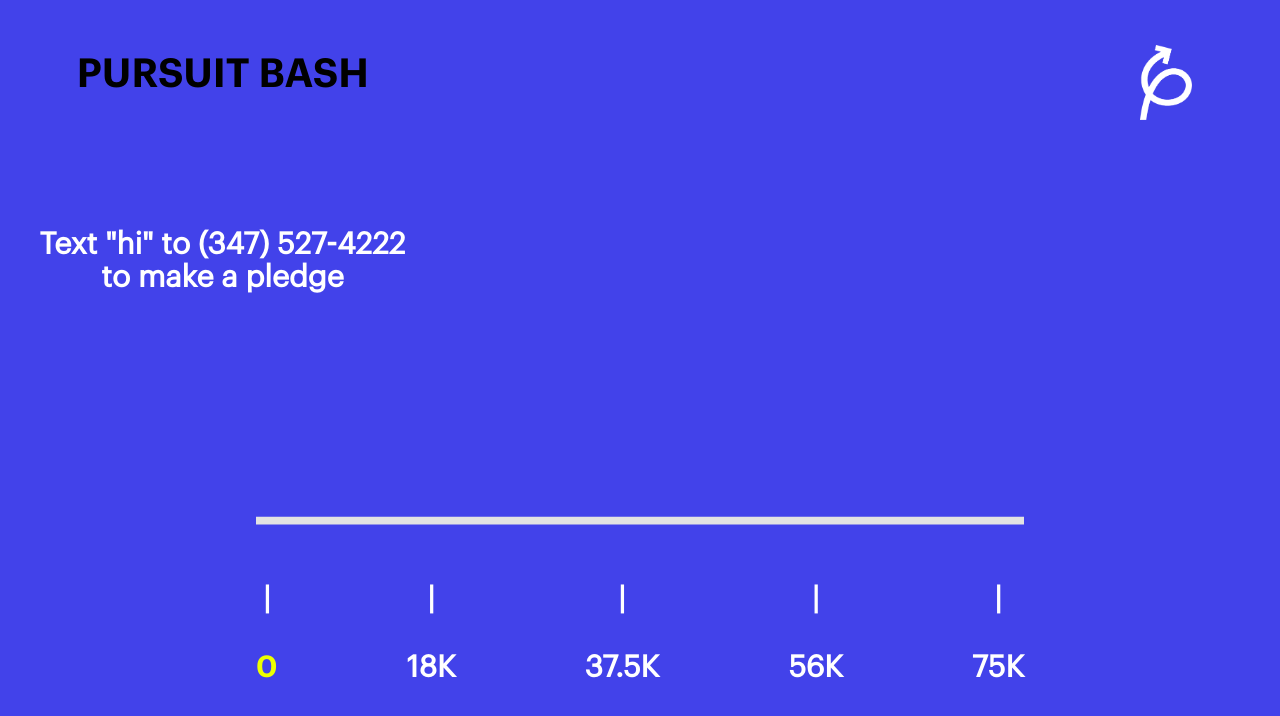
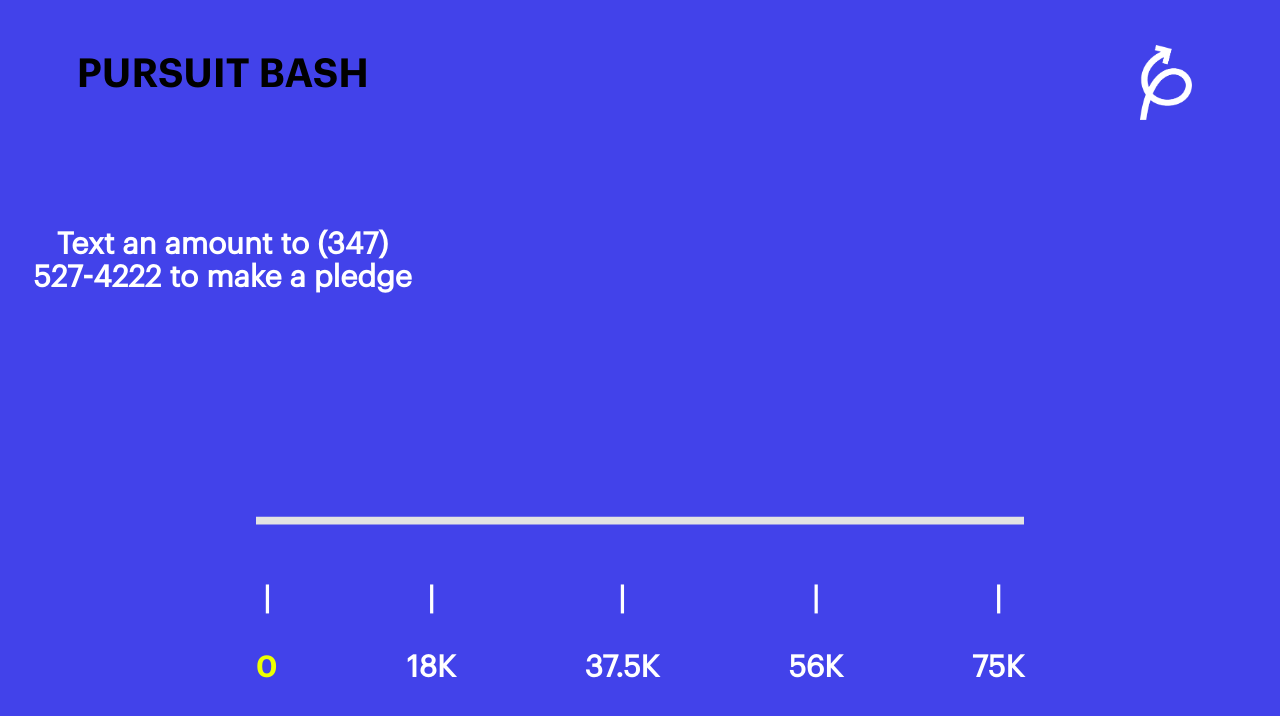
Before and after one commit to crymall/text_to_pledge, a React (Create React App) app in the folder client/: page / in a window 1280 px wide. Shown: the top 716 px of the page. Built offline with nearby package versions, Linux system fonts and the light colour scheme; no server answers.

Commit message:
adjust frontend

```diff
--- a/client/src/App.js
+++ b/client/src/App.js
@@ -60,7 +60,7 @@
 
       randomFormattedPledge = (
         <div className="single-pledge">
-          <h3 className="pledge-category">Random Pledge:</h3>
+          <h3 className="pledge-category">All Pledges:</h3>
           <h3 className="pledge-title">
             {randomPledge.name} pledged ${randomPledge.amount}
           </h3>
@@ -117,7 +117,7 @@
         <div className="main-area">
           <div className="content-area">
             <h3 className="pledge-instructions">
-              Text "hi" to (347) 527-4222 to make a pledge
+              Text an amount to (347) 527-4222 to make a pledge
             </h3>
           </div>
           <div className="pledge-area">
```
